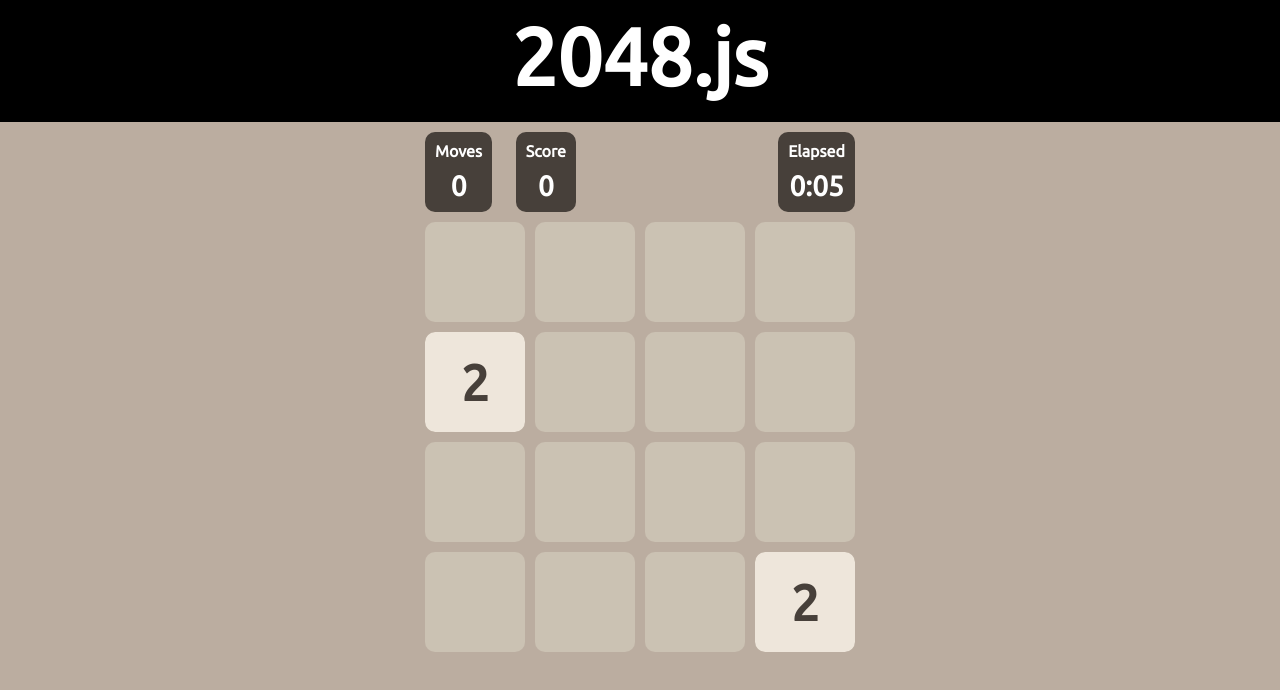
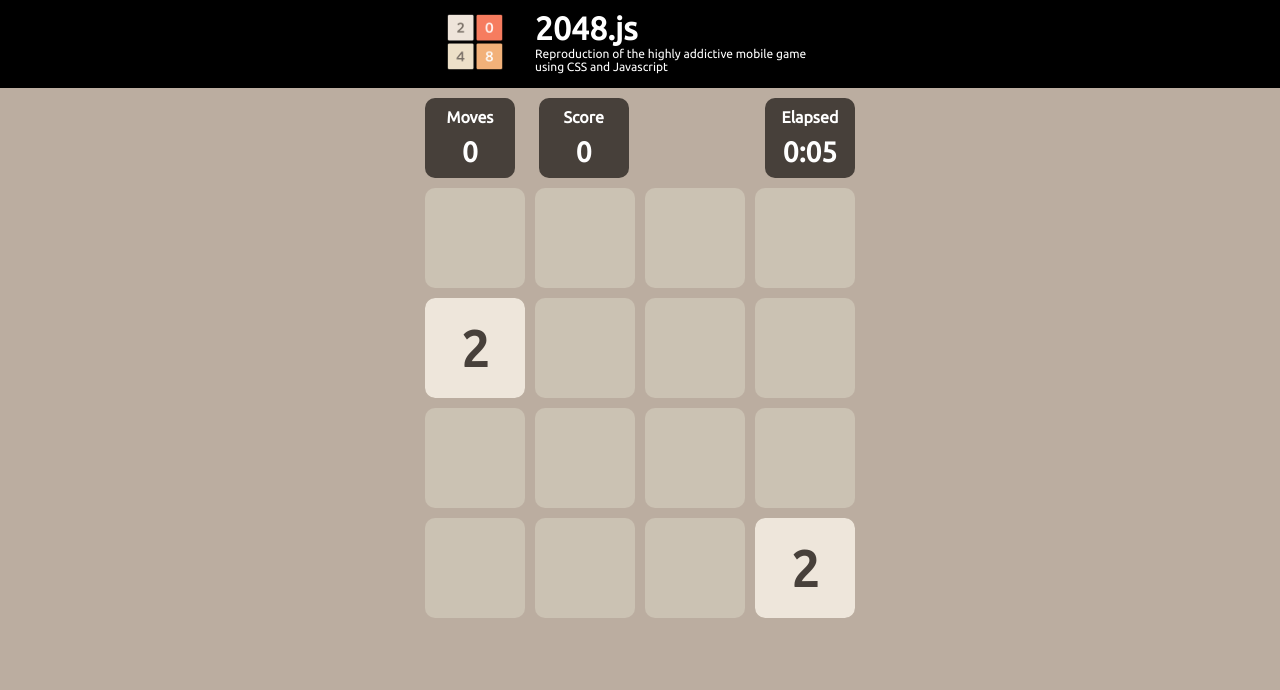
Before and after one commit to yongjun21/Project2048, a website: page src/index.html in a window 1280 px wide. Drawn offline with Linux system fonts and the light colour scheme.

Commit message:
Touch out header

```diff
--- a/package.json
+++ b/package.json
@@ -6,11 +6,12 @@
   "scripts": {
     "start": "npm run build && npm run start-server",
     "start-server": "http-server dist",
-    "build": "npm run clean && mkdir dist && npm run build-html && npm run build-css && npm run build-js",
+    "build": "npm run clean && mkdir dist && npm run build-html && npm run build-css && npm run build-js && npm build-assets",
     "clean": "rm -rf dist",
     "build-html": "cp src/index.html dist/index.html",
     "build-css": "cp src/style.css dist/style.css",
     "build-js": "browserify src/game.js --outfile dist/game.js --transform babelify",
+    "build-assets": "cp -r assets dist",
     "watch": "npm run build && npm run watch-html & npm run watch-css & npm run watch-js & npm run start-server",
     "watch-html": "watch-spawn -p 'src/index.html' npm run build-html",
     "watch-css": "watch-spawn -p 'src/style.css' npm run build-css",
--- a/src/index.html
+++ b/src/index.html
@@ -21,23 +21,30 @@
       </defs>
     </svg>
     <header>
-      <h1>2048.js</h1>
+      <div class="container">
+        <img class="icon" src="assets/icon.png")>
+        <div class="heading">
+          <h1>2048.js</h1>
+          <p>Reproduction of the highly addictive
+            mobile game <br>using CSS and Javascript</p>
+        </div>
+      </div>
     </header>
     <section>
-      <div class="score-board">
+      <div class="container">
         <div>
-          <div class="score-box">
+          <div class="score-board">
             <h4>Moves</h4>
-            <p id="moves">0</p>
+            <p id="moves" class="score">0</p>
           </div>
-          <div class="score-box">
+          <div class="score-board">
             <h4>Score</h4>
-            <p id="score">0</p>
+            <p id="score" class="score">0</p>
           </div>
         </div>
-        <div class="score-box">
+        <div class="score-board">
           <h4>Elapsed</h4>
-          <p id="elapsed">0:00</p>
+          <p id="elapsed" class="score">0:00</p>
         </div>
       </div>
       <div id="grid">
--- a/src/style.css
+++ b/src/style.css
@@ -8,21 +8,16 @@ body {
 
 header {
   background-color: black;
+  padding: 10px 0 15px 0;
+  text-align: left;
 }
 
 h1, h4, p {
   margin: 0;
 }
 
-h1 {
-  font-size: 80px;
-  padding: 10px 0 20px 0;
-}
-
 p {
-  font-size: 28px;
-  font-weight: bold;
-  padding-top: 10px;
+  font-size: 12px;
 }
 
 svg {
@@ -31,20 +26,38 @@ svg {
   position: absolute;
 }
 
-.score-board {
+.container {
   width: 450px;
   margin: 0 auto;
   display: flex;
   flex-direction: row;
   justify-content: space-between;
+  align-items: center;
 }
 
-.score-box {
+.icon {
+  width: 60px;
+  height: 60px;
+  margin: 0 30px;
+}
+
+.heading {
+  width: 330px;
+}
+
+.score-board {
   background-color: #47403A;
+  min-width: 70px;
   margin: 10px;
   padding: 10px;
   border-radius: 10px;
   display: inline-block;
+}
+
+.score {
+  font-size: 28px;
+  font-weight: bold;
+  padding-top: 10px;
 }
 
 #grid {
```
Also changed, not shown: assets/icon.png (added), src/assets/icon.png (added).
